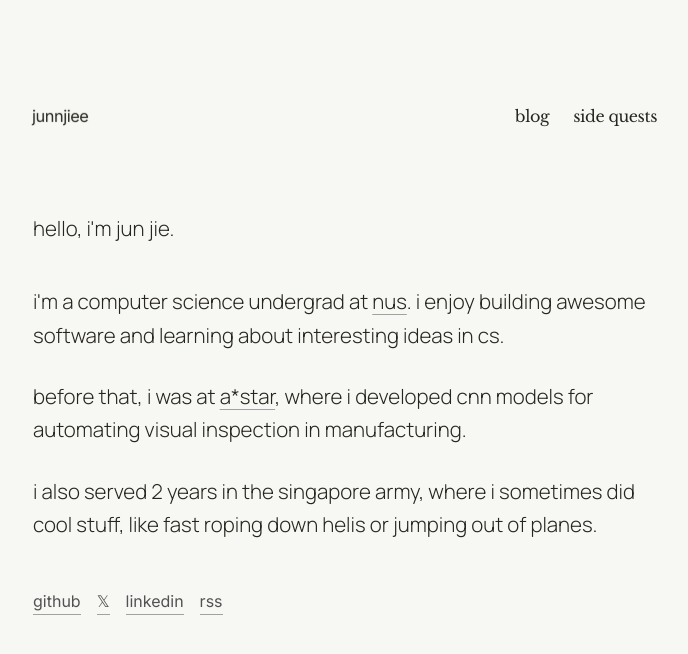
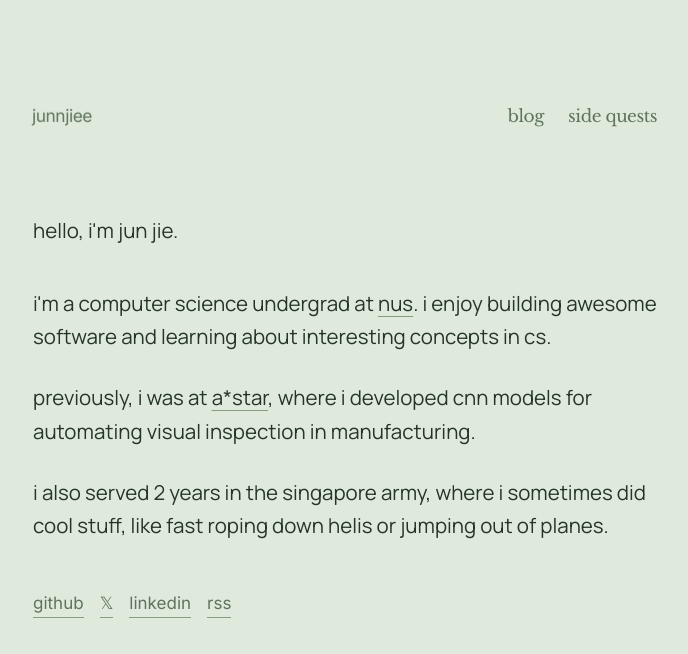
Before and after one commit to junnjiee/website, a Next.js app: page / in a window 1280 px wide. Shown: the top 654 px of the page, without its empty margins (295-983 px from the left). Built offline with nearby package versions, Linux system fonts and the light colour scheme.

Commit message:
v2 final

```diff
--- a/app/blog/[slug]/page.tsx
+++ b/app/blog/[slug]/page.tsx
@@ -16,7 +16,7 @@ function TableOfContents({ items }) {
   return (
     <details
       open
-      className="mb-8 rounded border border-neutral-200 bg-neutral-50 px-4 py-3 dark:border-neutral-800 dark:bg-neutral-900"
+      className="mb-8 rounded border border-[#c7d8c4] bg-[#d3e2d0] px-4 py-3"
     >
       <summary className="flex cursor-pointer list-none items-center justify-between text-sm text-muted">
         <span>Table of Contents</span>
@@ -28,7 +28,7 @@ function TableOfContents({ items }) {
             key={item.slug}
             href={`#${item.slug}`}
             className={cx(
-              'text-sm text-neutral-800 no-underline transition-colors hover:text-neutral-950 dark:text-neutral-200 dark:hover:text-neutral-50',
+              'text-sm text-[#4f664f] no-underline transition-colors hover:text-[#253628]',
               item.level === 2 && 'pl-3'
             )}
           >
--- a/app/blog/page.tsx
+++ b/app/blog/page.tsx
@@ -8,8 +8,8 @@ export const metadata = {
 export default function Page() {
   return (
     <section>
-      <div className="mb-12">
-        <h1 className="text-2xl font-medium tracking-tight mb-8">
+      <div className="quiet-rise mb-12">
+        <h1 className="text-2xl font-normal tracking-tight mb-8">
           My Blog
         </h1>
         <BlogPosts />
--- a/app/components/experience.tsx
+++ /dev/null
@@ -1,82 +0,0 @@
-import type { ReactNode } from "react";
-
-type ExperienceItem = {
-  period: string;
-  title: string;
-  organisation: string;
-  href: string;
-  description: ReactNode;
-};
-
-const experiences: ExperienceItem[] = [
-  {
-    period: "2024 - 2026",
-    title: "Served the Military",
-    organisation: "Singapore Army",
-    href: "https://www.army.gov.sg/",
-    description: (
-      <>
-        Sometimes I get to do cool stuff, like fast roping off a heli or jumping
-        out of a plane.
-      </>
-    ),
-  },
-  {
-    period: "Summer 2024",
-    title: "Research Engineer Intern",
-    organisation: "A*STAR ARTC",
-    href: "https://www.a-star.edu.sg/artc",
-    description: (
-      <>
-        Researched and developed CNN models to automate visual inspection in
-        manufacturing.
-      </>
-    ),
-  },
-];
-
-export function Experience() {
-  return (
-    <div className="mt-10 space-y-6">
-      <h2 className="text-sm font-medium uppercase tracking-wider text-muted">
-        Life so far
-      </h2>
-      <div className="space-y-5 border-l border-neutral-200 pl-4 dark:border-neutral-800">
-        {experiences.map((experience) => (
-          <article
-            key={`${experience.period}-${experience.title}`}
-            className="relative"
-          >
-            <div className="absolute -left-[21px] top-1.5 h-2.5 w-2.5 rounded-full border border-neutral-300 bg-white dark:border-neutral-700 dark:bg-neutral-950" />
-            <div className="flex flex-col gap-1 md:flex-row md:items-baseline md:gap-4">
-              <p className="shrink-0 text-sm tabular-nums text-muted md:w-[120px]">
-                {experience.period}
-              </p>
-              <div>
-                <h3 className="font-medium tracking-tight text-neutral-900 dark:text-neutral-100">
-                  {experience.title}
-                  {experience.organisation && (
-                    <>
-                      <span className="font-normal text-muted"> · </span>
-                      <a
-                        href={experience.href}
-                        target="_blank"
-                        rel="noopener noreferrer"
-                        className="font-normal text-muted underline decoration-neutral-400 underline-offset-2 transition-all hover:text-neutral-900 hover:decoration-neutral-800 dark:decoration-neutral-600 dark:hover:text-neutral-100 dark:hover:decoration-neutral-200"
-                      >
-                        {experience.organisation}
-                      </a>
-                    </>
-                  )}
-                </h3>
-                <p className="mt-1 leading-relaxed text-description">
-                  {experience.description}
-                </p>
-              </div>
-            </div>
-          </article>
-        ))}
-      </div>
-    </div>
-  );
-}
--- a/app/components/footer.tsx
+++ b/app/components/footer.tsx
@@ -1,7 +1,7 @@
 export default function Footer() {
   return (
-    <footer className="mb-16">
-      <ul className="font-sm mt-12 flex flex-col space-x-0 space-y-2 text-neutral-600 md:flex-row md:space-x-4 md:space-y-0 dark:text-neutral-300">
+    <footer className="quiet-rise mb-16 [--quiet-delay:250ms]">
+      <ul className="font-sm mt-12 flex flex-row flex-wrap gap-x-4 gap-y-2 text-[17px] text-[#5f735f]">
         <li>
           <a
             className="title-link"
@@ -43,7 +43,7 @@ export default function Footer() {
           </a>
         </li>
       </ul>
-      {/* <p className="mt-8 text-neutral-600 dark:text-neutral-300"> */}
+      {/* <p className="mt-8 text-[#6d806c]"> */}
       {/*   © {new Date().getFullYear()} MIT Licensed */}
       {/* </p> */}
     </footer>
--- a/app/components/nav.tsx
+++ b/app/components/nav.tsx
@@ -23,7 +23,7 @@ export function Navbar() {
   const isHomeActive = pathname === '/'
 
   return (
-    <aside className="mb-20 tracking-tight">
+    <aside className="mb-20 text-[17px] tracking-tight text-[#5f735f]">
       <div className="lg:sticky lg:top-20">
         <nav
           className="relative flex w-full flex-row items-start justify-between px-0 pb-0"
@@ -32,9 +32,9 @@ export function Navbar() {
           <Link
             href="/"
             className={[
-              'group relative flex w-[6.8rem] align-middle py-1 pr-2 underline-offset-4 transition-all [perspective:600px] hover:text-neutral-800 dark:hover:text-neutral-200',
+              'group relative flex w-[6.8rem] align-middle py-1 pr-2 underline-offset-4 transition-all [perspective:600px] hover:text-[#5f735f]',
               isHomeActive
-                ? 'underline decoration-neutral-700 dark:decoration-neutral-200'
+                ? 'underline decoration-[#5f735f]'
                 : 'no-underline',
             ].join(' ')}
           >
@@ -61,7 +61,7 @@ export function Navbar() {
                   href={path}
                   className={[
                     navSerif.className,
-                    'relative ml-4 flex align-middle py-1 pl-2 transition-all hover:text-neutral-800 dark:hover:text-neutral-200',
+                    'relative ml-4 flex align-middle py-1 pl-2 transition-all hover:text-[#5f735f]',
                     'after:absolute after:bottom-0 after:left-2 after:h-px after:w-[calc(100%-0.5rem)] after:origin-left after:scale-x-0 after:bg-current after:transition-transform after:duration-300 hover:after:scale-x-100',
                     isActive ? 'after:scale-x-100' : '',
                   ].join(' ')}
--- a/app/components/posts.tsx
+++ b/app/components/posts.tsx
@@ -25,7 +25,7 @@ export function BlogPosts() {
               <p className="text-muted w-[100px] shrink-0 whitespace-nowrap">
                 {formatDate(post.metadata.publishedAt, false, 'short')}
               </p>
-              <p className="font-medium text-neutral-900 dark:text-neutral-100 tracking-tight title-link">
+              <p className="font-medium text-[#253628] tracking-tight transition-colors hover:text-[#5f735f]">
                 {post.metadata.title}
               </p>
             </div>
--- a/app/global.css
+++ b/app/global.css
@@ -1,36 +1,45 @@
 @import "tailwindcss";
 
 ::selection {
-  background-color: #47a3f3;
-  color: #fefefe;
+  background-color: #5f735f;
+  color: #f4f8f1;
 }
 
 :root {
-  --sh-class: #2d5e9d;
-  --sh-identifier: #354150;
-  --sh-sign: #8996a3;
-  --sh-string: #007f7a;
-  --sh-keyword: #e02518;
-  --sh-comment: #a19595;
-  --sh-jsxliterals: #6266d1;
-  --sh-property: #e25a1c;
-  --sh-entity: #e25a1c;
-}
-
-@media (prefers-color-scheme: dark) {
-  :root {
-    --sh-class: #4c97f8;
-    --sh-identifier: white;
-    --sh-keyword: #f47067;
-    --sh-string: #0fa295;
-  }
-  html {
-    color-scheme: dark;
-  }
+  --sh-class: #3a94c5;
+  --sh-identifier: #5c6a72;
+  --sh-sign: #829181;
+  --sh-string: #8da101;
+  --sh-keyword: #f85552;
+  --sh-comment: #939f91;
+  --sh-jsxliterals: #df69ba;
+  --sh-property: #dfa000;
+  --sh-entity: #f57d26;
 }
 
 html {
   min-width: 360px;
+}
+
+@keyframes quiet-rise {
+  from {
+    opacity: 0;
+    transform: translateY(6px);
+  }
+  to {
+    opacity: 1;
+    transform: translateY(0);
+  }
+}
+
+.quiet-rise {
+  animation: quiet-rise 900ms cubic-bezier(0.22, 1, 0.36, 1) var(--quiet-delay, 0ms) both;
+}
+
+@media (prefers-reduced-motion: reduce) {
+  .quiet-rise {
+    animation: none;
+  }
 }
 
 .prose .anchor {
@@ -48,11 +57,11 @@ html {
 }
 
 .prose a {
-  @apply underline decoration-neutral-500 decoration-[0.12em] underline-offset-3 transition-all hover:decoration-neutral-900 dark:decoration-neutral-500 dark:hover:decoration-neutral-100;
+  @apply underline decoration-[#819f7e] decoration-[0.12em] underline-offset-3 transition-all hover:decoration-[#253628];
 }
 
 .prose .anchor:after {
-  @apply text-neutral-300 dark:text-neutral-700;
+  @apply text-[#819f7e];
   content: "#";
 }
 
@@ -61,7 +70,7 @@ html {
 }
 
 .prose pre {
-  @apply bg-neutral-50 dark:bg-neutral-900 rounded-lg overflow-x-auto border border-neutral-200 dark:border-neutral-900 py-2 px-3 text-sm;
+  @apply bg-[#d3e2d0] rounded-lg overflow-x-auto border border-[#b8cbb5] py-2 px-3 text-sm;
 }
 
 .prose code {
@@ -84,7 +93,7 @@ html {
 }
 
 .prose p {
-  @apply my-4 text-neutral-800 dark:text-neutral-200 tracking-[-0.01em];
+  @apply my-4 text-[#253628] tracking-[-0.01em];
 }
 
 .prose h1 {
@@ -150,19 +159,19 @@ table {
 }
 
 .title-link {
-  @apply relative inline-flex no-underline transition-colors after:absolute after:-bottom-0.5 after:left-0 after:h-px after:w-full after:bg-neutral-400 hover:text-neutral-800 hover:after:bg-current dark:after:bg-neutral-600 dark:hover:text-neutral-100;
+  @apply relative inline-flex no-underline transition-colors after:absolute after:-bottom-0.5 after:left-0 after:h-px after:w-full after:bg-[#819f7e] hover:text-[#253628] hover:after:bg-current;
 }
 
 .landing-link {
-  @apply underline decoration-neutral-400 decoration-[1px] underline-offset-5 transition-colors hover:text-neutral-800 hover:decoration-current dark:decoration-neutral-600 dark:hover:text-neutral-100;
+  @apply underline decoration-[#819f7e] decoration-[1px] underline-offset-5 transition-colors hover:text-[#253628] hover:decoration-current;
 }
 
 .text-description {
-  @apply text-[#3b3a33] dark:text-[#d7d6d5];
+  @apply text-[#334b38];
 }
 
 .text-muted {
-  @apply text-[#26251e99] dark:text-[#edecec99];
+  @apply text-[#4d634f];
 }
 
 details[open] .toc-chevron {
--- a/app/layout.tsx
+++ b/app/layout.tsx
@@ -5,7 +5,6 @@ import { GeistMono } from "geist/font/mono";
 import { Navbar } from "./components/nav";
 import { Analytics } from "@vercel/analytics/react";
 import { SpeedInsights } from "@vercel/speed-insights/next";
-import Footer from "./components/footer";
 import { baseUrl } from "./sitemap";
 
 export const metadata: Metadata = {
@@ -49,7 +48,7 @@ export default function RootLayout({
     <html
       lang="en"
       className={cx(
-        "text-[#26251e] bg-[#f7f7f4] dark:text-[#edecec] dark:bg-[#14120b]",
+        "text-[#253628] bg-[#dfeadd]",
         inter.className,
         GeistMono.variable,
       )}
@@ -58,7 +57,6 @@ export default function RootLayout({
         <main className="flex-auto min-w-0 mt-6 flex flex-col px-2 md:px-0">
           <Navbar />
           {children}
-          <Footer />
           <Analytics />
           <SpeedInsights />
         </main>
--- a/app/page.tsx
+++ b/app/page.tsx
@@ -8,7 +8,7 @@ const manrope = Manrope({
 export default function Page() {
   return (
     <section
-      className={`${manrope.className} font-light text-[20.5px] leading-relaxed dark:text-[#b8b4aa] space-y-7`}
+      className={`${manrope.className} quiet-rise font-normal text-[20.5px] leading-relaxed text-[#253628] space-y-7`}
     >
       <h1 className="mb-10">hello, i'm jun jie.</h1>
       <p>
@@ -22,10 +22,10 @@ export default function Page() {
           nus
         </a>
         {`. `}
-        {`i enjoy building awesome software and learning about interesting ideas in cs.`}
+        {`i enjoy building awesome software and learning about interesting concepts in cs.`}
       </p>
       <p>
-        {`before that, i was at `}
+        {`previously, i was at `}
         <a
           href="https://www.a-star.edu.sg/"
           target="_blank"
--- /dev/null
+++ b/app/template.tsx
@@ -0,0 +1,10 @@
+import Footer from "./components/footer";
+
+export default function Template({ children }: { children: React.ReactNode }) {
+  return (
+    <>
+      {children}
+      <Footer />
+    </>
+  );
+}
```
Also changed, not shown: app/side-quests/page.tsx (+5 -5 lines).
